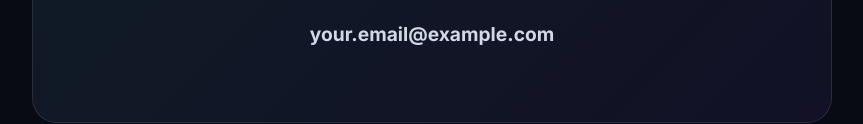
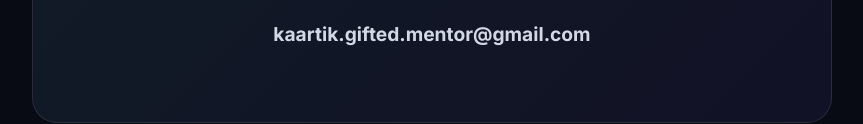
Before and after one commit to kaartik-gifted-mentoring/kaartik-gifted-mentoring, a plain HTML site: page index.html in a window 1280 px wide. Shown: the part 3967-4091 px from the top of the page, without its empty margins (208-1071 px from the left). Drawn offline with Linux system fonts and the light colour scheme.

Commit message:
Update email address in index.html

```diff
--- a/index.html
+++ b/index.html
@@ -476,7 +476,7 @@
 </p>
 
 <p class="email">
-your.email@example.com
+kaartik.gifted.mentor@gmail.com
 </p>
 
 </div>
```
